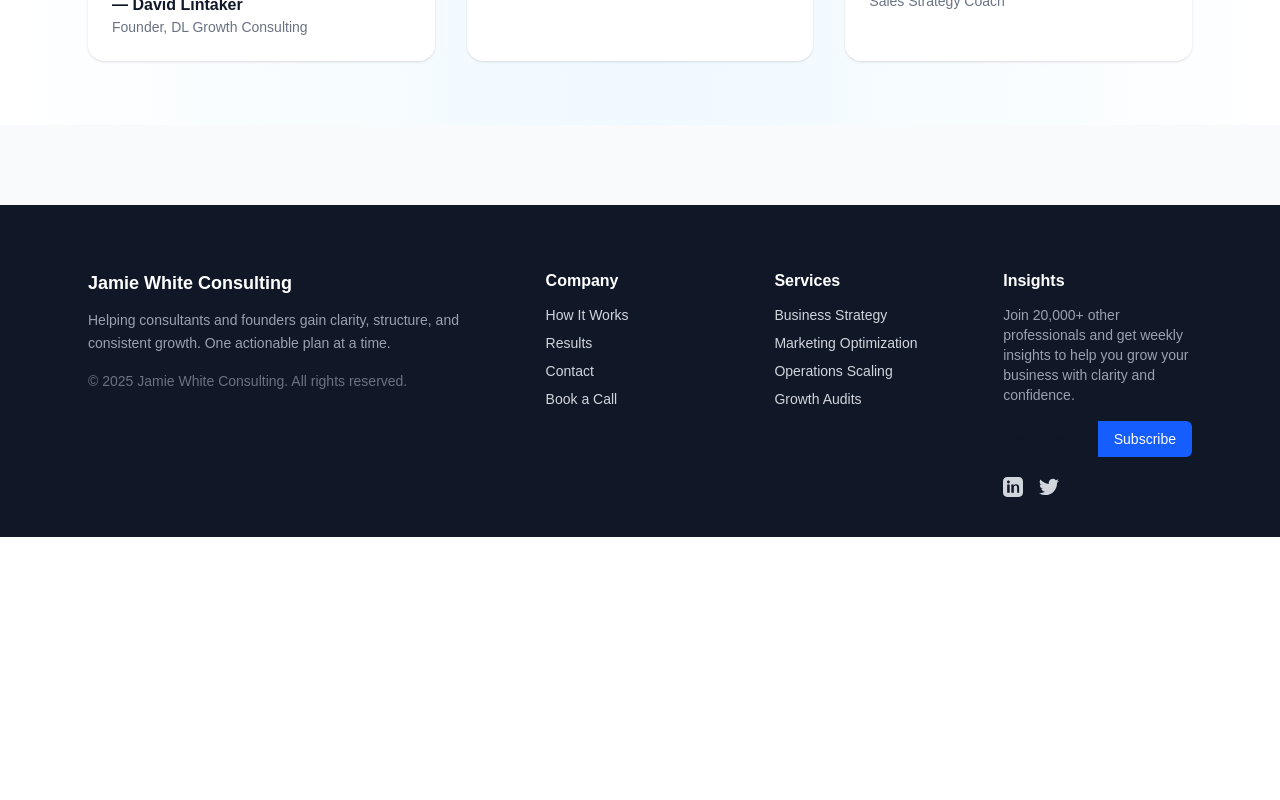
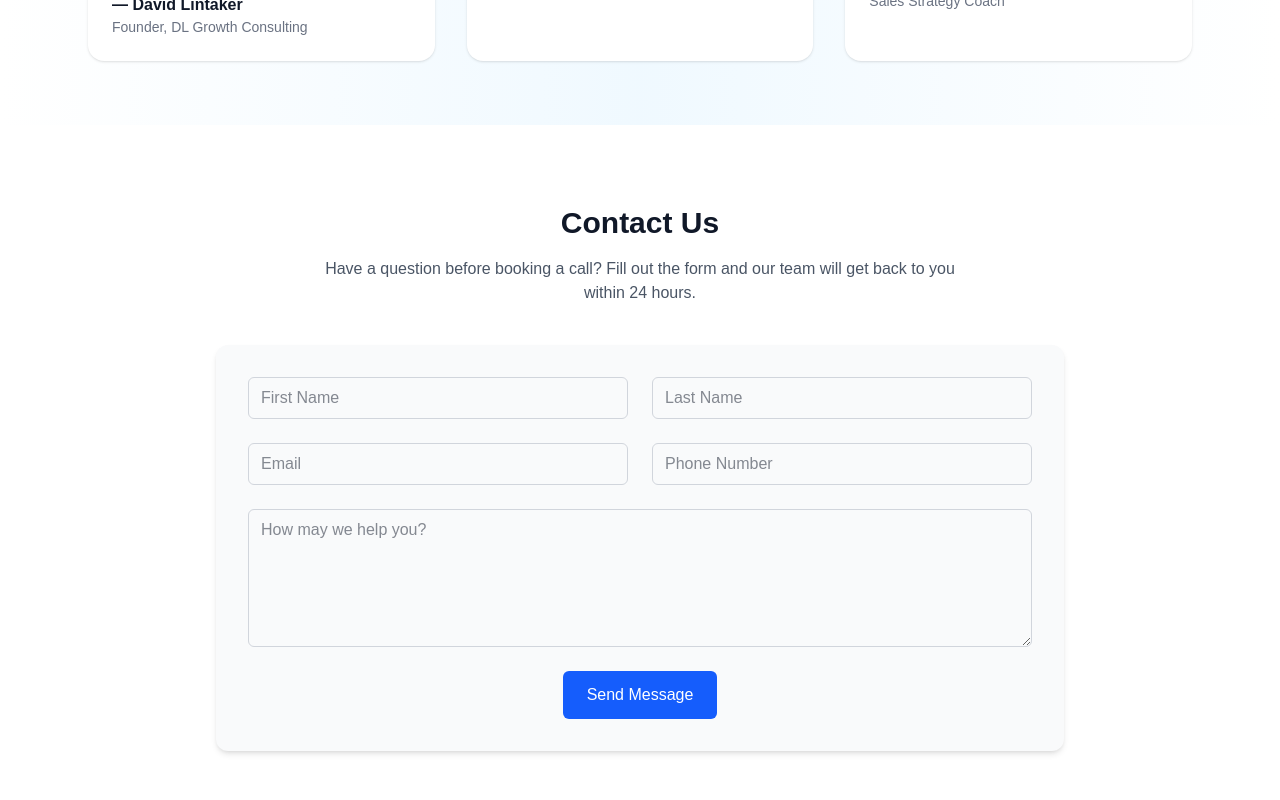
Before and after one commit to warlordtm/sbggroup, a Next.js app: page / in a window 1280 px wide. Shown: the part 1840-2640 px from the top of the page. Before the commit the page ends 2377 px from the top, so only its background shows below. Built offline with nearby package versions, Linux system fonts and the light colour scheme.

Commit message:
Final Demo Update

```diff
--- a/src/app/page.tsx
+++ b/src/app/page.tsx
@@ -5,6 +5,12 @@ import { motion } from "framer-motion";
 import Image from "next/image";
 
 export default function Page() {
+
+  // Smooth scroll function for internal links
+  const handleScroll = (e: React.MouseEvent<HTMLAnchorElement, MouseEvent>, id: string) => {
+    e.preventDefault();
+    document.querySelector(id)?.scrollIntoView({ behavior: "smooth" });
+  };
   return (
     <div className="min-h-screen bg-gray-50 text-gray-900 antialiased">
       {/* NAV */}
@@ -26,13 +32,13 @@ export default function Page() {
             </div>
           </div>
           <nav className="hidden md:flex items-center gap-6 text-sm">
-            <a href="#how" className="hover:underline">
+            <a href="#how" onClick={(e) => handleScroll(e, "#how")} className="hover:underline">
               How it works
             </a>
-            <a href="#results" className="hover:underline">
+            <a href="#results" onClick={(e) => handleScroll(e, "#results")} className="hover:underline">
               Results
             </a>
-            <a href="#contact" className="hover:underline">
+            <a href="#contact-form" onClick={(e) => handleScroll(e, "#contact-form")} className="hover:underline">
               Contact
             </a>
             <a
@@ -280,6 +286,35 @@ export default function Page() {
           </div>
         </section>
 
+        {/* CONTACT */}
+        <motion.section
+          id="contact-form"
+          initial={{ opacity: 0, y: 40 }}
+          whileInView={{ opacity: 1, y: 0 }}
+          transition={{ duration: 0.6 }}
+          viewport={{ once: true }}
+          className="bg-white py-20"
+        >
+          <div className="max-w-4xl mx-auto px-6">
+            <h2 className="text-3xl font-bold text-center mb-4">Contact Us</h2>
+            <p className="text-gray-600 text-center mb-10 max-w-2xl mx-auto">
+              Have a question before booking a call? Fill out the form and our team will get back to you within 24 hours.
+            </p>
+            <form className="bg-gray-50 p-8 rounded-xl shadow-md grid gap-6 md:grid-cols-2">
+              <input placeholder="First Name" className="border border-gray-300 rounded-md px-3 py-2 focus:ring-2 focus:ring-blue-500" />
+              <input placeholder="Last Name" className="border border-gray-300 rounded-md px-3 py-2 focus:ring-2 focus:ring-blue-500" />
+              <input placeholder="Email" type="email" className="border border-gray-300 rounded-md px-3 py-2 focus:ring-2 focus:ring-blue-500" />
+              <input placeholder="Phone Number" type="tel" className="border border-gray-300 rounded-md px-3 py-2 focus:ring-2 focus:ring-blue-500" />
+              <textarea placeholder="How may we help you?" rows={5} className="md:col-span-2 border border-gray-300 rounded-md px-3 py-2 focus:ring-2 focus:ring-blue-500"></textarea>
+              <div className="md:col-span-2 flex justify-center">
+                <button type="submit" className="bg-blue-600 hover:bg-blue-700 text-white font-medium px-6 py-3 rounded-md transition">
+                  Send Message
+                </button>
+              </div>
+            </form>
+          </div>
+        </motion.section>
+
 
         {/* FOOTER */}
         <footer className="bg-gray-900 text-gray-300 pt-16 pb-10 mt-20">
```
